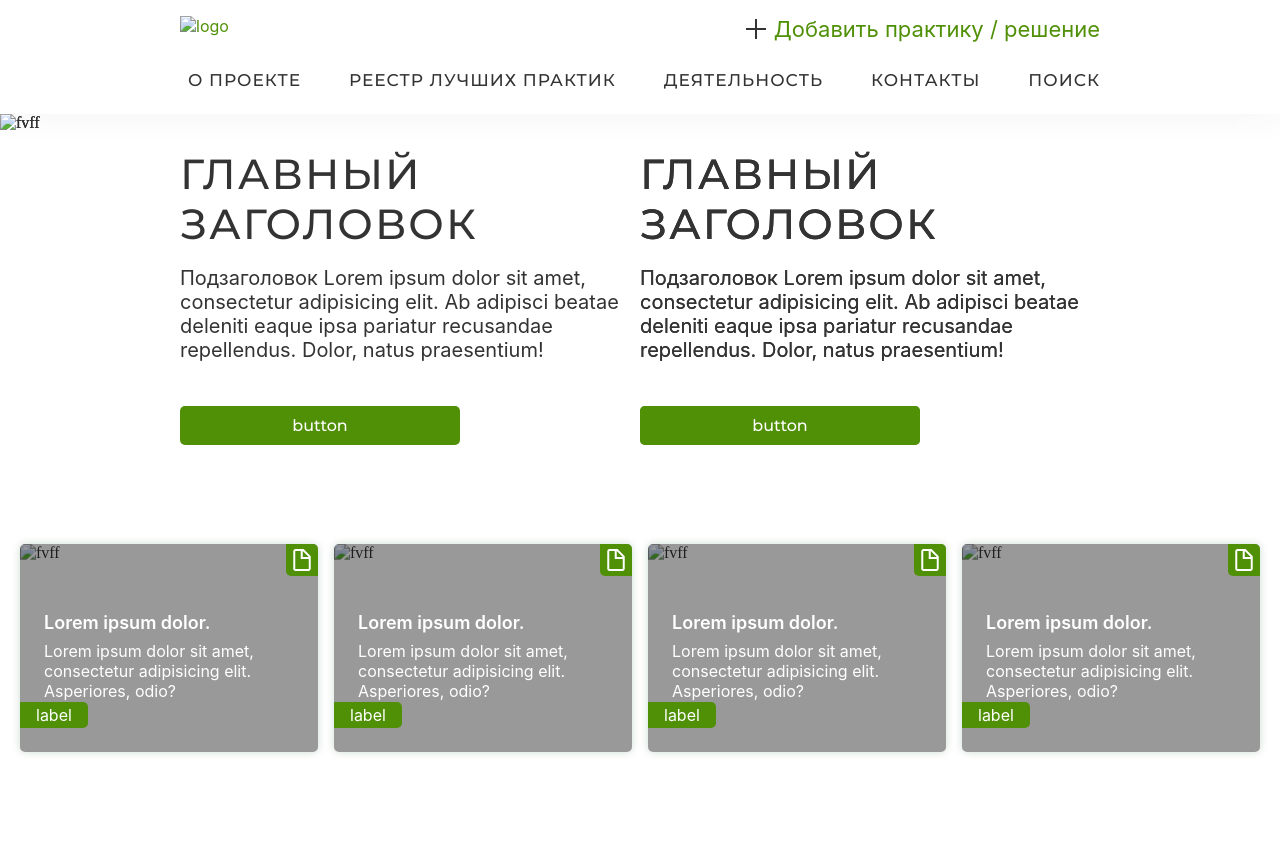
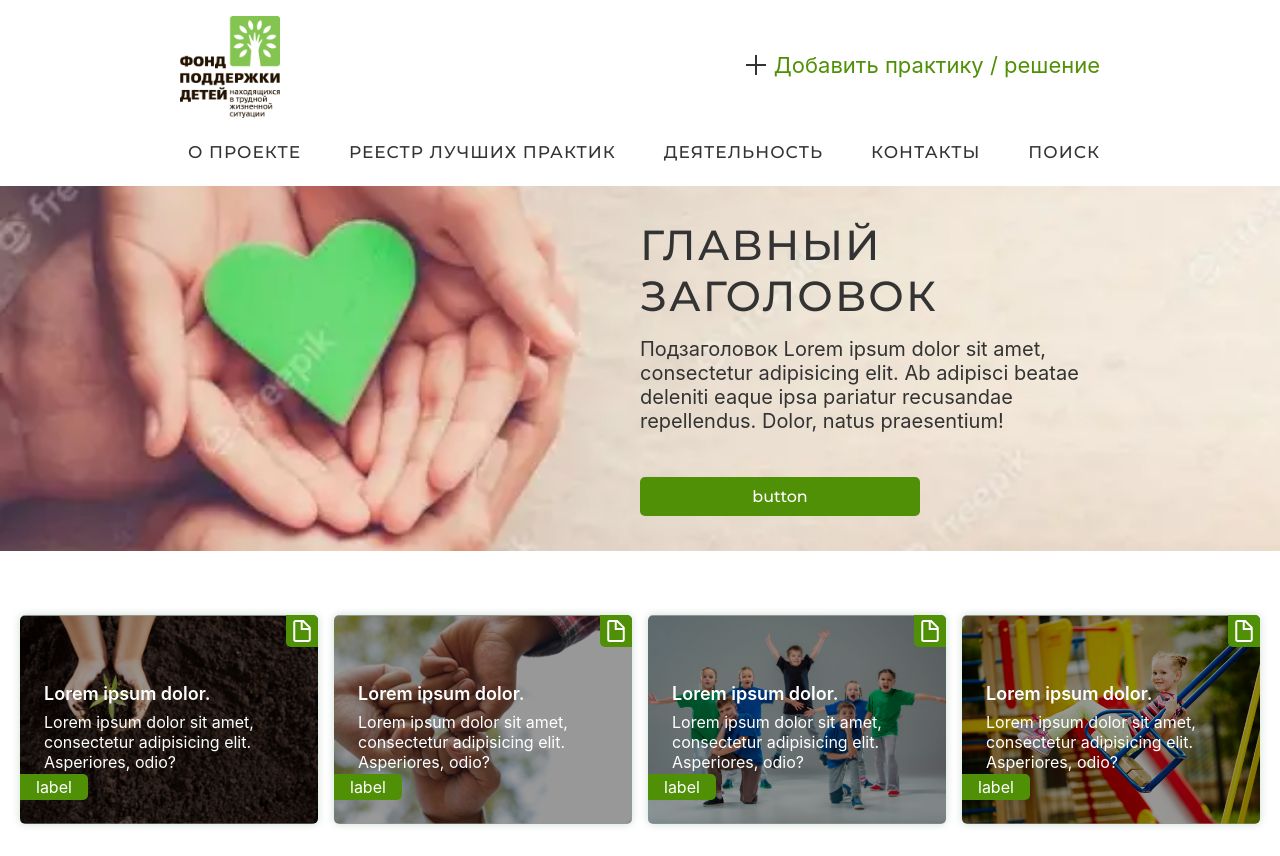
Before and after one commit to julymole/pfd-gitpage, a plain HTML site: page main.html in a window 1280 px wide. Before the commit the page ends 800 px from the top, so only its background shows below. Drawn offline with Linux system fonts and the light colour scheme; the site is published under a folder, as on GitHub Pages, so addresses that start at the root find nothing; a web font is replaced by a local one.

Commit message:
Add all my files

```diff
--- a/main.html
+++ b/main.html
@@ -148,7 +148,7 @@
 
           <div class="header__top">
             <a href="/" class="header__logo">
-              <img src="../../images/logo.png" alt="logo" loading="lazy" width="129" height="131">
+              <img src="images/logo.png" alt="logo" loading="lazy" width="129" height="131">
             </a>
 
             <a href="" class="button-add"><span></span>Добавить практику / решение</a>
@@ -189,8 +189,8 @@
                 <!-- Slides -->
                 <div class="swiper-slide main-swiper-slide left js-swiper-slide">
                   <picture>
-                    <source srcset="/images/main-slide-1.webp" type="image/webp">
-                    <img src="/images/main-slide-1.jpg" alt="fvff">
+                    <source srcset="images/main-slide-1.webp" type="image/webp">
+                    <img src="images/main-slide-1.jpg" alt="fvff">
                   </picture>
                   <div class="wrapper">
                     <div class="main-slider-desc">
@@ -205,8 +205,8 @@
 
                 <div class="swiper-slide main-swiper-slide right js-swiper-slide">
                   <picture>
-                    <source srcset="/images/main-slide-3.webp" type="image/webp">
-                    <img src="/images/main-slide-3.jpg" alt="fvff">
+                    <source srcset="images/main-slide-3.webp" type="image/webp">
+                    <img src="images/main-slide-3.jpg" alt="fvff">
                   </picture>
                   <div class="wrapper">
                     <div class="main-slider-desc">
@@ -259,8 +259,8 @@
           <section class="main-cards">
             <div class="main-cards__item">
               <picture>
-                <source srcset="/images/cards/card-1.webp" type="image/webp">
-                <img src="/images/cards/card-1.jpg" alt="fvff">
+                <source srcset="images/cards/card-1.webp" type="image/webp">
+                <img src="images/cards/card-1.jpg" alt="fvff">
               </picture>
               <i><svg x="0px" y="0px" width="59.4px" height="74.8px" viewBox="0 0 59.4 74.8" xml:space="preserve">
                   <path fill="white" d="M58.7,23.7L58.7,23.7l-0.1-0.1c0,0,0,0,0,0L35.9,0.8l0,0c-0.5-0.5-1.2-0.8-2-0.8H7.7C3.5,0,0,3.5,0,7.7v59.4 		c0,4.3,3.5,7.7,7.7,7.7h44c4.3,0,7.7-3.5,7.7-7.7V25.6C59.4,24.8,59.2,24.2,58.7,23.7z M52.7,67c0,0.6-0.5,1-1,1H6.8V49.4v-6.8V7.8 		c0-0.6,0.5-1,1-1h9h8.6V34h27.2l0.1,8.7V67z M32.2,27.2V6.6l20.5,20.6H32.2z"></path>
@@ -271,8 +271,8 @@
             </div>
             <div class="main-cards__item">
               <picture>
-                <source srcset="/images/cards/card-3.webp" type="image/webp">
-                <img src="/images/cards/card-3.jpg" alt="fvff">
+                <source srcset="images/cards/card-3.webp" type="image/webp">
+                <img src="images/cards/card-3.jpg" alt="fvff">
               </picture>
               <i><svg x="0px" y="0px" width="59.4px" height="74.8px" viewBox="0 0 59.4 74.8" xml:space="preserve">
                   <path fill="white" d="M58.7,23.7L58.7,23.7l-0.1-0.1c0,0,0,0,0,0L35.9,0.8l0,0c-0.5-0.5-1.2-0.8-2-0.8H7.7C3.5,0,0,3.5,0,7.7v59.4 		c0,4.3,3.5,7.7,7.7,7.7h44c4.3,0,7.7-3.5,7.7-7.7V25.6C59.4,24.8,59.2,24.2,58.7,23.7z M52.7,67c0,0.6-0.5,1-1,1H6.8V49.4v-6.8V7.8 		c0-0.6,0.5-1,1-1h9h8.6V34h27.2l0.1,8.7V67z M32.2,27.2V6.6l20.5,20.6H32.2z"></path>
@@ -283,8 +283,8 @@
             </div>
             <div class="main-cards__item">
               <picture>
-                <source srcset="/images/cards/card-4.webp" type="image/webp">
-                <img src="/images/cards/card-4.jpg" alt="fvff">
+                <source srcset="images/cards/card-4.webp" type="image/webp">
+                <img src="images/cards/card-4.jpg" alt="fvff">
               </picture>
               <i><svg x="0px" y="0px" width="59.4px" height="74.8px" viewBox="0 0 59.4 74.8" xml:space="preserve">
                   <path fill="white" d="M58.7,23.7L58.7,23.7l-0.1-0.1c0,0,0,0,0,0L35.9,0.8l0,0c-0.5-0.5-1.2-0.8-2-0.8H7.7C3.5,0,0,3.5,0,7.7v59.4 		c0,4.3,3.5,7.7,7.7,7.7h44c4.3,0,7.7-3.5,7.7-7.7V25.6C59.4,24.8,59.2,24.2,58.7,23.7z M52.7,67c0,0.6-0.5,1-1,1H6.8V49.4v-6.8V7.8 		c0-0.6,0.5-1,1-1h9h8.6V34h27.2l0.1,8.7V67z M32.2,27.2V6.6l20.5,20.6H32.2z"></path>
@@ -295,8 +295,8 @@
             </div>
             <div class="main-cards__item">
               <picture>
-                <source srcset="/images/cards/card-6.webp" type="image/webp">
-                <img src="/images/cards/card-6.jpg" alt="fvff">
+                <source srcset="images/cards/card-6.webp" type="image/webp">
+                <img src="images/cards/card-6.jpg" alt="fvff">
               </picture>
               <i><svg x="0px" y="0px" width="59.4px" height="74.8px" viewBox="0 0 59.4 74.8" xml:space="preserve">
                   <path fill="white" d="M58.7,23.7L58.7,23.7l-0.1-0.1c0,0,0,0,0,0L35.9,0.8l0,0c-0.5-0.5-1.2-0.8-2-0.8H7.7C3.5,0,0,3.5,0,7.7v59.4 		c0,4.3,3.5,7.7,7.7,7.7h44c4.3,0,7.7-3.5,7.7-7.7V25.6C59.4,24.8,59.2,24.2,58.7,23.7z M52.7,67c0,0.6-0.5,1-1,1H6.8V49.4v-6.8V7.8 		c0-0.6,0.5-1,1-1h9h8.6V34h27.2l0.1,8.7V67z M32.2,27.2V6.6l20.5,20.6H32.2z"></path>
```
